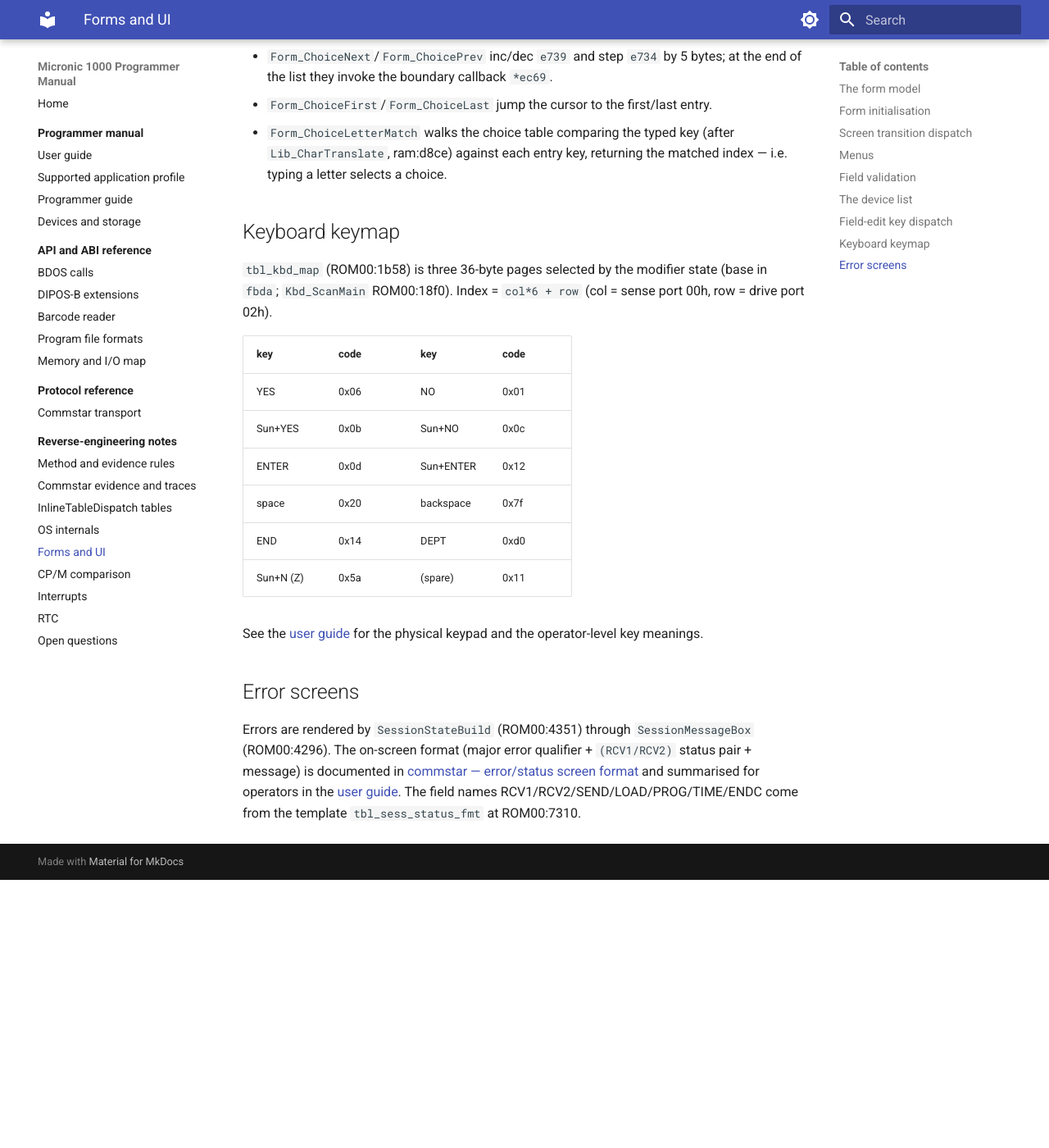
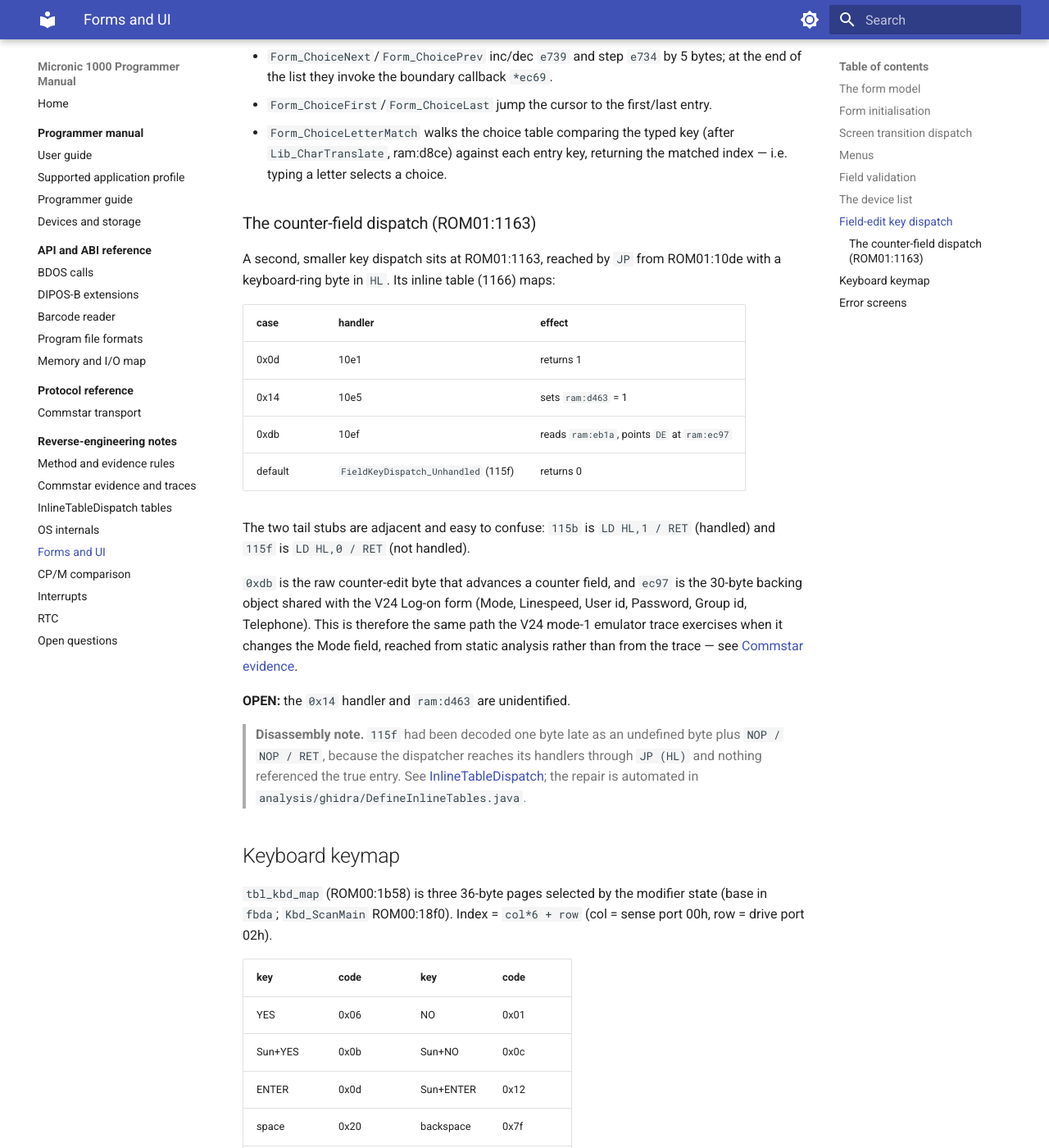
Before and after one commit to philpem/micronic1000, an MkDocs documentation site: the page built from doc/re-notes/forms-ui.md, in a window 1280 px wide and 1400 px high, scrolled down 4639 px. Shown: the whole window at 82% size. Built offline with MkDocs 1.6.1 and Material for MkDocs 9.7.7, drawn with Linux system fonts in a browser that asks for light colours; before the commit the page ends 5712 px from its top, so only the background shows below that.

Commit message:
Document the ROM01:1163 counter-field key dispatch in the forms notes
The finding was recorded only in TASKS.md and the Ghidra plates. It belongs
in the Forms and UI notes, which already document the other field-edit key
dispatch (ROM01:1f96), so the two sit together.

Cross-links the ec97 backing object to the Commstar V24 Log-on form and the
115f disassembly repair to the InlineTableDispatch notes.

Co-Authored-By: Claude Opus 5 (1M context) <noreply@anthropic.com>
Claude-Session: https://claude.ai/code/session_01QBz9pn8cwR4hKVMeDTvs7x

```diff
--- a/doc/re-notes/forms-ui.md
+++ b/doc/re-notes/forms-ui.md
@@ -175,6 +175,36 @@ dispatched through `InlineTableDispatch` at ROM01:1f96, whose inline table
   (after `Lib_CharTranslate`, ram:d8ce) against each entry key, returning
   the matched index — i.e. typing a letter selects a choice.
 
+### The counter-field dispatch (ROM01:1163)
+
+A second, smaller key dispatch sits at ROM01:1163, reached by `JP` from
+ROM01:10de with a keyboard-ring byte in `HL`. Its inline table (1166) maps:
+
+| case | handler | effect |
+|------|---------|--------|
+| 0x0d | 10e1 | returns 1 |
+| 0x14 | 10e5 | sets `ram:d463` = 1 |
+| 0xdb | 10ef | reads `ram:eb1a`, points `DE` at `ram:ec97` |
+| default | `FieldKeyDispatch_Unhandled` (115f) | returns 0 |
+
+The two tail stubs are adjacent and easy to confuse: `115b` is
+`LD HL,1 / RET` (handled) and `115f` is `LD HL,0 / RET` (not handled).
+
+`0xdb` is the raw counter-edit byte that advances a counter field, and
+`ec97` is the 30-byte backing object shared with the V24 Log-on form (Mode,
+Linespeed, User id, Password, Group id, Telephone). This is therefore the
+same path the V24 mode-1 emulator trace exercises when it changes the Mode
+field, reached from static analysis rather than from the trace — see
+[Commstar evidence](commstar-evidence.md).
+
+**OPEN:** the `0x14` handler and `ram:d463` are unidentified.
+
+> **Disassembly note.** `115f` had been decoded one byte late as an
+> undefined byte plus `NOP / NOP / RET`, because the dispatcher reaches its
+> handlers through `JP (HL)` and nothing referenced the true entry. See
+> [InlineTableDispatch](inline-dispatch.md#misaligned-handlers); the repair
+> is automated in `analysis/ghidra/DefineInlineTables.java`.
+
 ## Keyboard keymap
 
 `tbl_kbd_map` (ROM00:1b58) is three 36-byte pages selected by the modifier
```
